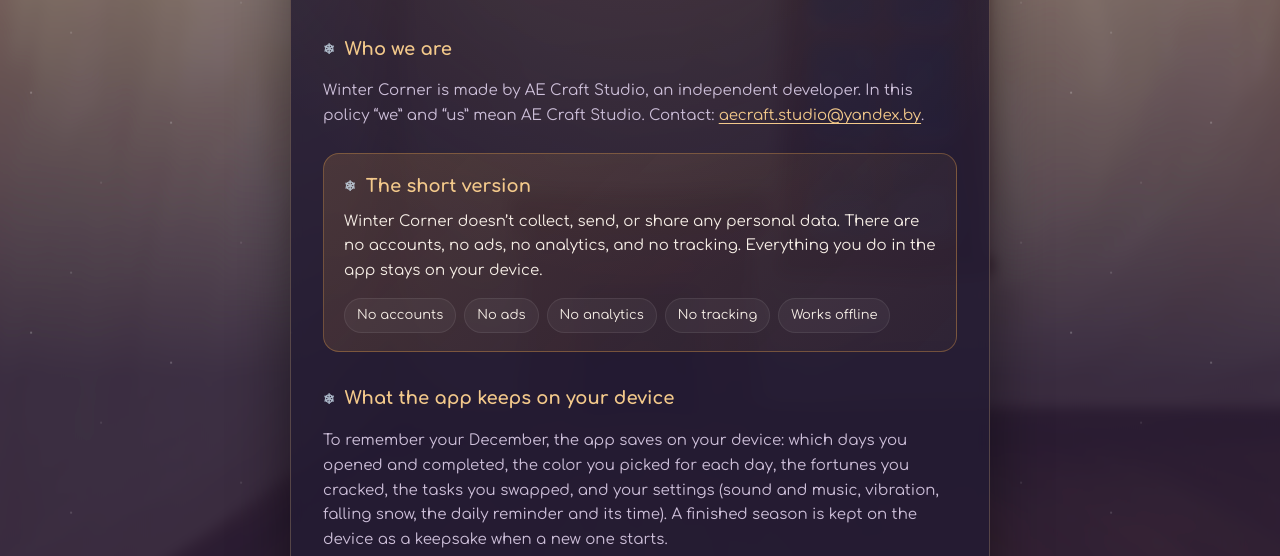
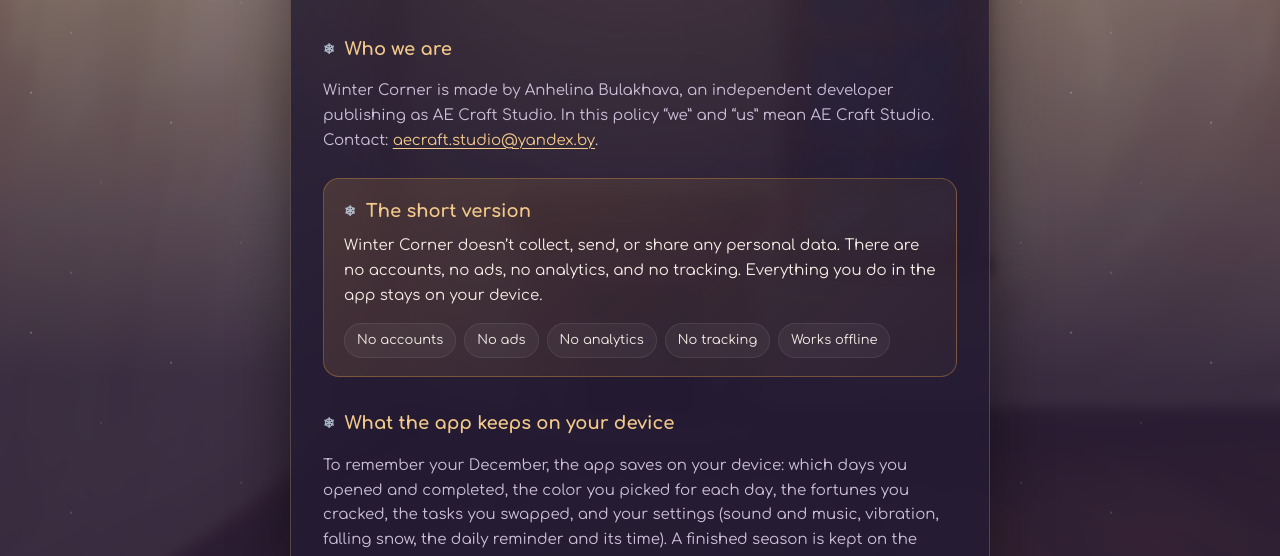
Before and after one commit to abulakhava/abulakhava.github.io, a plain HTML site: page winter-corner/privacy/index.html in a window 1280 px wide. Shown: the part 244-800 px from the top of the page. Drawn offline with Linux system fonts and the light colour scheme.

Commit message:
Winter Corner privacy: name the developer behind AE Craft Studio
Matches both the App Store seller (individual) and the Play developer name.

Co-Authored-By: Claude Opus 5.5 <noreply@anthropic.com>

```diff
--- a/winter-corner/privacy/index.html
+++ b/winter-corner/privacy/index.html
@@ -22,7 +22,7 @@
     <p class="updated">Last updated: November 27, 2026</p>
 
     <h2>Who we are</h2>
-    <p>Winter Corner is made by AE Craft Studio, an independent developer. In this policy “we” and “us” mean AE Craft Studio. Contact: <a href="mailto:aecraft.studio@yandex.by">aecraft.studio@yandex.by</a>.</p>
+    <p>Winter Corner is made by Anhelina Bulakhava, an independent developer publishing as AE Craft Studio. In this policy “we” and “us” mean AE Craft Studio. Contact: <a href="mailto:aecraft.studio@yandex.by">aecraft.studio@yandex.by</a>.</p>
 
     <section class="callout">
       <h2>The short version</h2>
```
